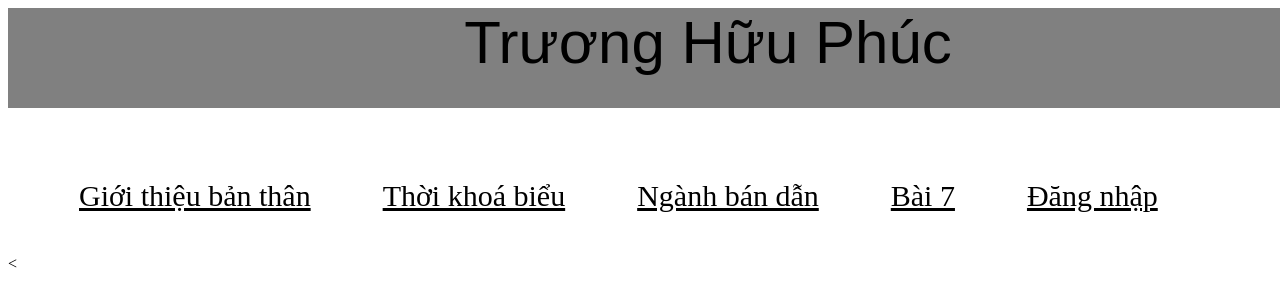
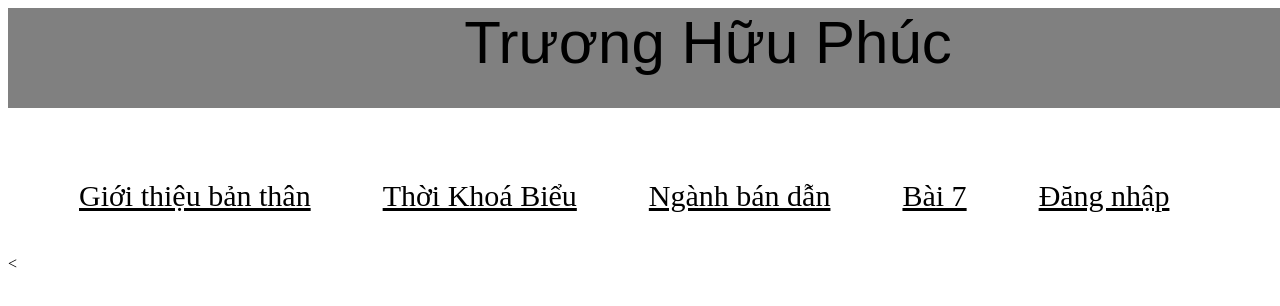
Before and after one commit to phuchuu184/Huuphuc184, a plain HTML site: page index.html in a window 1280 px wide. Shown: the top 306 px of the page. Drawn offline with Linux system fonts and the light colour scheme.

Commit message:
Update index.html

```diff
--- a/index.html
+++ b/index.html
@@ -14,10 +14,10 @@
   <body>
     <div class="phandau">Trương Hữu Phúc</div>
     <table style="border-spacing: 70px;">  <tr>
-    <td><div class="menu"><a href="contents/GioiThieu.html"target="nd">Giới thiệu bản thân</a> </div></td>
-    <td><div class="menu"><a href="contents/Tkb.html"target="nd">Thời khoá biểu</a> </div></td>
-    <td><div class="menu"><a href="contents/Semiconductor.html"target="nd">Ngành bán dẫn</a></div> </td>
-    <td><div class="menu"><a href="contents/bai7_NV1.html"target="nd">Bài 7</a></div></td>
+    <td><div class="menu"><a href="contents/GioiThieu.html" target="noidung">Giới thiệu bản thân</a> </div></td>
+    <td><div class="menu"><a href="contents/Tkb.html" target="noidung">Thời Khoá Biểu</a> </div></td>
+    <td><div class="menu"><a href="contents/Semiconductor.html" target="noidung">Ngành bán dẫn</a></div> </td>
+    <td><div class="menu"><a href="contents/bai7_NV1.html" target="noidung">Bài 7</a></div></td>
     <td><div class="menu"><a href="contents/login.html"target="nd">Đăng nhập</a></div></td>
   </tr>
     </table>
```
